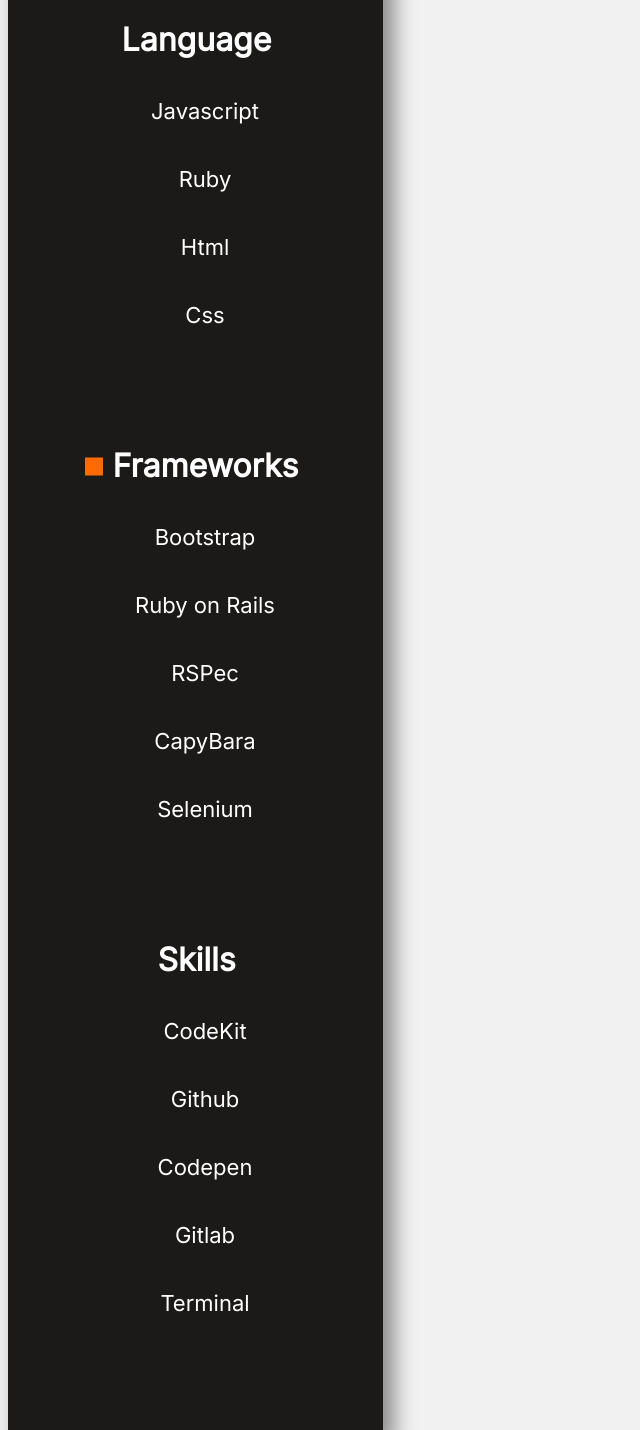
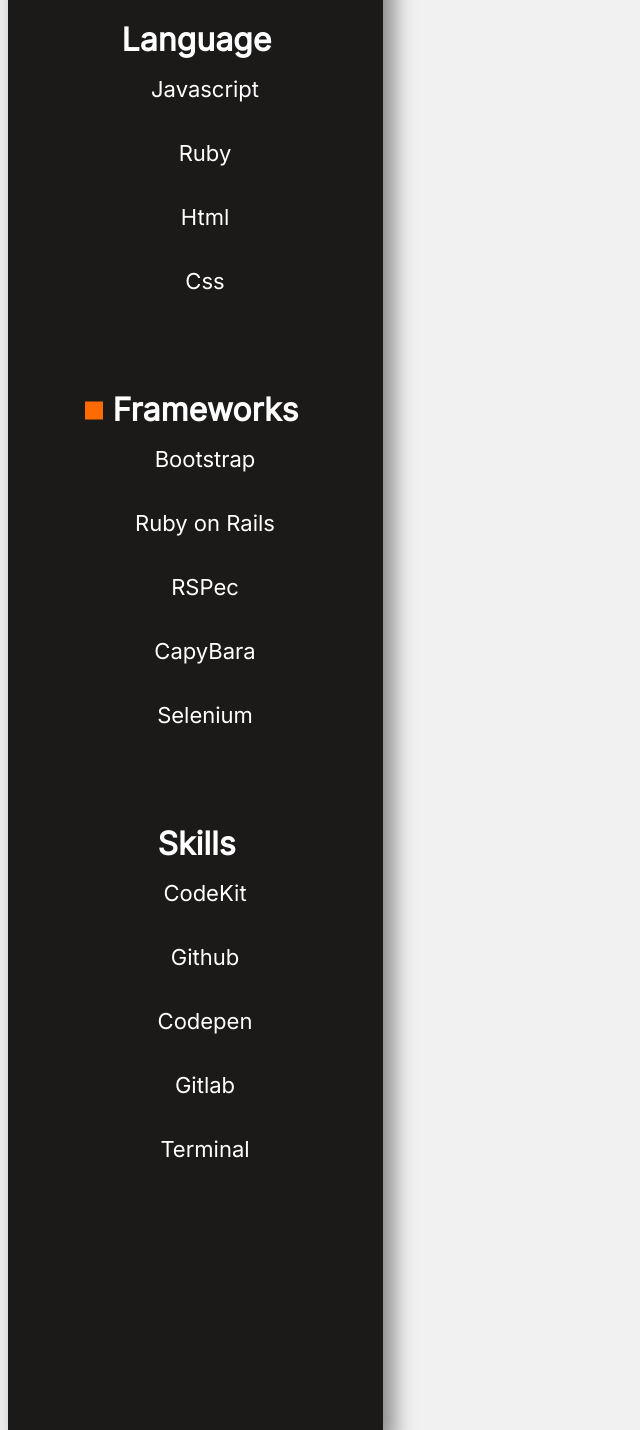
Before and after one commit to Amrit131/portfolio-mobile, a plain HTML site: page index.html in a window 1280 px wide. Shown: the part 4882-6312 px from the top of the page, without its empty margins (0-640 px from the left). Drawn offline with Linux system fonts and the light colour scheme.

Commit message:
Add list items to Ul

```diff
--- a/index.html
+++ b/index.html
@@ -150,28 +150,34 @@
                 <img src="images/1.png" alt="" id="heading">
                 <h6 class="header-6">Language</h6>
             </div>
-            <p class="languages">Javascript</p>
-            <p class="languages">Ruby</p>
-            <p class="languages">Html</p>
-            <p class="languages">Css</p>
+            <ul class="list">
+                <li class="languages">Javascript</li>
+                <li class="languages">Ruby</li>
+                <li class="languages">Html</li>
+                <li class="languages">Css</li>
+            </ul>
             <div class="language-header">
                 <img src="images/2.png" alt="" id="heading">
                 <h6 class="header-6">Frameworks</h6>
             </div>
-            <p class="languages">Bootstrap</p>
-            <p class="languages">Ruby on Rails</p>
-            <p class="languages">RSPec</p>
-            <p class="languages">CapyBara</p>
-            <p class="languages">Selenium</p>
+            <ul class="list">
+                <li class="languages">Bootstrap</li>
+                <li class="languages">Ruby on Rails</li>
+                <li class="languages">RSPec</li>
+                <li class="languages">CapyBara</li>
+                <li class="languages">Selenium</li>
+            </ul>
             <div class="language-header">
                 <img src="images/3.png" alt="" id="heading">
                 <h6 class="header-6">Skills</h6>
             </div>
-            <p class="languages">CodeKit</p>
-            <p class="languages">Github</p>
-            <p class="languages">Codepen</p>
-            <p class="languages">Gitlab</p>
-            <p class="languages">Terminal</p>
+            <ul class="list">
+                <li class="languages">CodeKit</li>
+                <li class="languages">Github</li>
+                <li class="languages">Codepen</li>
+                <li class="languages">Gitlab</li>
+                <li class="languages">Terminal</li>
+            </ul>
         </section>
     </main>
 </body>
--- a/style.css
+++ b/style.css
@@ -237,14 +237,14 @@
   width: 110px;
   height: 48px;
   left: 407px;
-  top: calc(50% - 48px/2 + 46.5px);
+  top: calc(50% - 48px / 2 + 46.5px);
 }
 
 #btn:disabled {
   width: 100px;
   height: 40px;
   left: 564px;
-  top: calc(50% - 48px/2 + 46.5px);
+  top: calc(50% - 48px / 2 + 46.5px);
   background: #f4f1f0;
 }
 
@@ -327,14 +327,14 @@
   width: 327px;
   height: 58px;
   left: 407px;
-  top: calc(50% - 48px/2 + 46.5px);
+  top: calc(50% - 48px / 2 + 46.5px);
 }
 
 .btn-3:disabled {
   width: 327px;
   height: 48px;
   left: 564px;
-  top: calc(50% - 48px/2 + 46.5px);
+  top: calc(50% - 48px / 2 + 46.5px);
   background: #f4f1f0;
 }
 
@@ -400,14 +400,14 @@
   width: 171px;
   height: 58px;
   left: 407px;
-  top: calc(50% - 48px/2 + 46.5px);
+  top: calc(50% - 48px / 2 + 46.5px);
 }
 
 #resume-btn button:disabled {
   width: 161px;
   height: 48px;
   left: 564px;
-  top: calc(50% - 48px/2 + 46.5px);
+  top: calc(50% - 48px / 2 + 46.5px);
   background: #f4f1f0;
 }
 
@@ -461,5 +461,15 @@
   flex-direction: column;
   align-items: center;
   justify-content: center;
+  gap: 10px;
   padding-left: 70px;
+  list-style: none;
 }
+
+.list {
+  display: flex;
+  flex-direction: column;
+  gap: 40px;
+  margin: 0;
+  padding: 0;
+}
```
